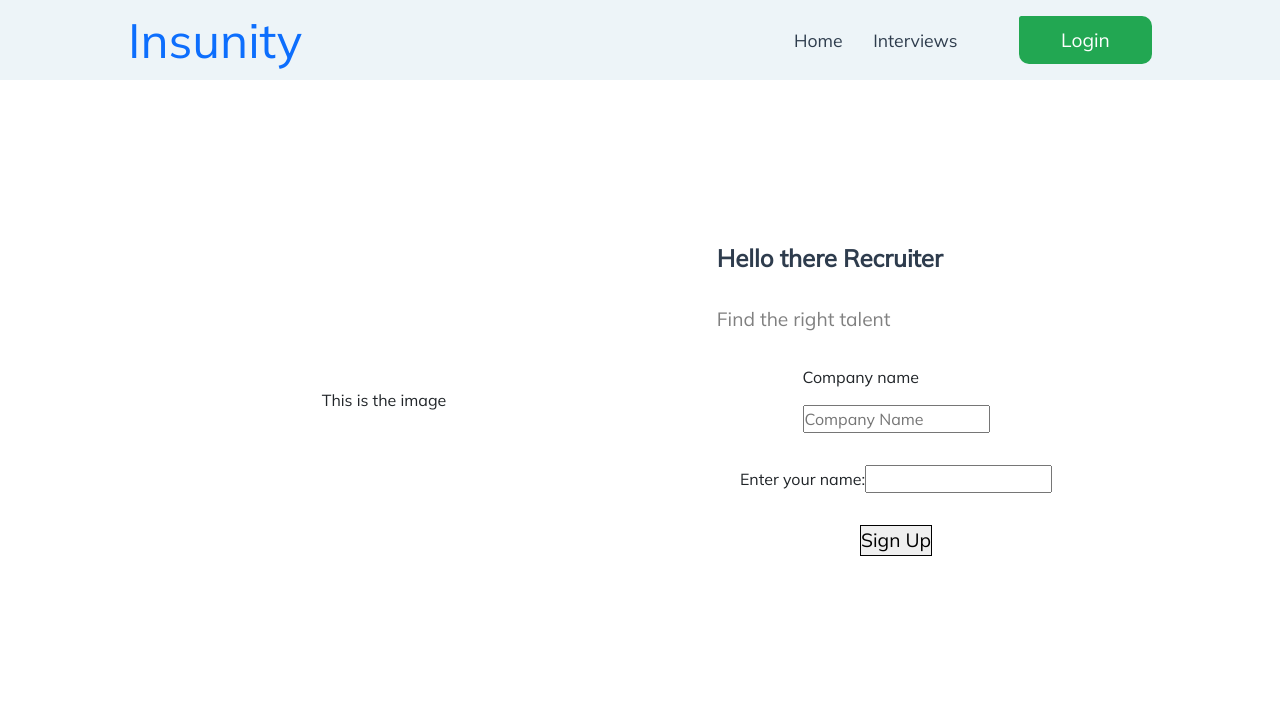
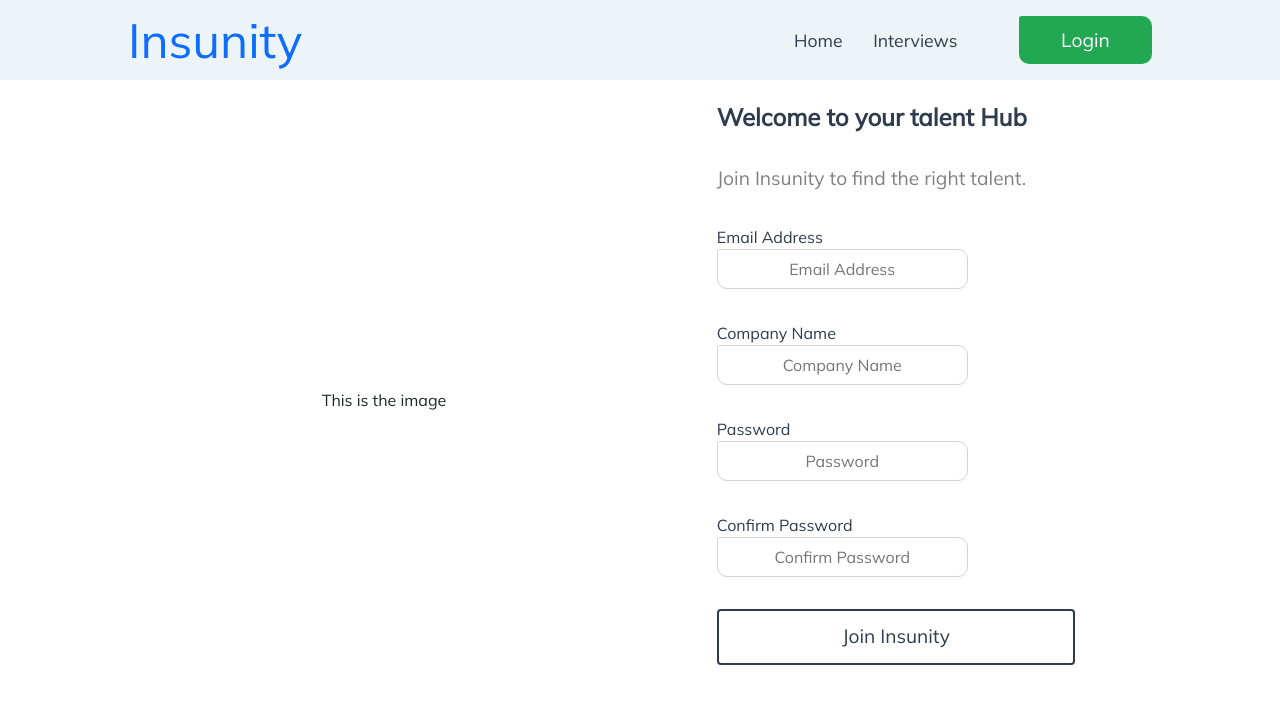
Before and after one commit to MokuaEnock/mboka, a React (Vite) app: page /auth/poster in a window 1280 px wide. Shown: the top 704 px of the page. Built offline with nearby package versions, Linux system fonts and the light colour scheme; a small style sheet from the web is missing.

Commit message:
resrtructre the posterfunction

```diff
--- a/src/Pages/auth/poster.jsx
+++ b/src/Pages/auth/poster.jsx
@@ -1,47 +1,65 @@
 import "./auth.css";
 import { useState } from "react";
+import { useNavigate } from "react-router-dom";
 import Header from "../../Components/header/header";
 
-export default function PosterSignup() {
-  let [companyName, setCompanyName] = useState("");
-  const [name, setName] = useState("");
+function Container() {
+  let [email, setEmail] = useState("");
+  let navigate = useNavigate();
 
   function handleSubmit(event) {
     event.preventDefault();
-    console.log(companyName);
+    console.log(email);
+    handleNavigate();
   }
 
-  function Container() {
+  function handleNavigate() {
+    navigate("/seeker/signup");
+  }
   return (
-      <main id="poster" className="auth">
+    <main id="finder" className="auth">
       <form onSubmit={handleSubmit}>
         <div>This is the image</div>
         <div>
-            <h3>Hello there Recruiter</h3>
-            <p>Find the right talent</p>
-            <label>
-              <p>Company name</p>
+          <h3>Welcome to your talent Hub</h3>
+          <p>Join Insunity to find the right talent.</p>
+          <label className="auth-form-input">
+            <p>Email Address</p>
             <input
-                type="text"
-                placeholder="Company Name"
-                onChange={(e) => setCompanyName(e.target.value)}
+              type="email"
+              placeholder="Email Address"
+              value={email}
+              onChange={(e) => setEmail(e.target.value)}
             />
           </label>
 
-            <label>Enter your name:
-        <input
-          type="text"
-          value={name}
-          onChange={(e) => setName(e.target.value)}
-        />
+          <label className="auth-form-input">
+            <p>Company Name</p>
+            <input type="text" placeholder="Company Name" />
           </label>
-            <button type="submit">Sign Up</button>
+
+          <label className="auth-form-input">
+            <p>Password</p>
+            <input type="password" placeholder="Password" />
+          </label>
+
+          <label className="auth-form-input">
+            <p>Confirm Password</p>
+            <input type="password" placeholder="Confirm Password" />
+          </label>
+
+          <button type="submit" className="auth-form-button">
+            Join Insunity
+          </button>
+
+          <div id="auth-form-errors">{/* Form errors rendering */}</div>
         </div>
       </form>
     </main>
   );
 }
 
+export default function PosterSignup() {
   return (
     <>
       <Header />
--- a/src/Pages/general/landing/landing.css
+++ b/src/Pages/general/landing/landing.css
@@ -116,6 +116,7 @@
   flex-direction: row;
   align-items: center;
   justify-content: center;
+  margin-right: 10%;
 }
 
 #landing-1-1 > span > p {
--- a/src/Pages/general/landing/landing.jsx
+++ b/src/Pages/general/landing/landing.jsx
@@ -24,7 +24,8 @@ export default function Landing() {
             </span>
 
             <div>
-              <Link to="/auth/finder">Join Insunity</Link>
+              <Link to="/auth/finder">For Seekers</Link>
+              <Link to="/auth/poster">For Posters</Link>
             </div>
           </div>
           <div id="landing-1-2"></div>
@@ -64,6 +65,7 @@ export default function Landing() {
             <div className="landing-3-2"></div>
           </div>
         </div>
+
         <section id="landing-4">
           <div id="landing-4-1"></div>
           <div id="landing-4-2">
```
Lines whose indentation alone changed are shown as unchanged.
